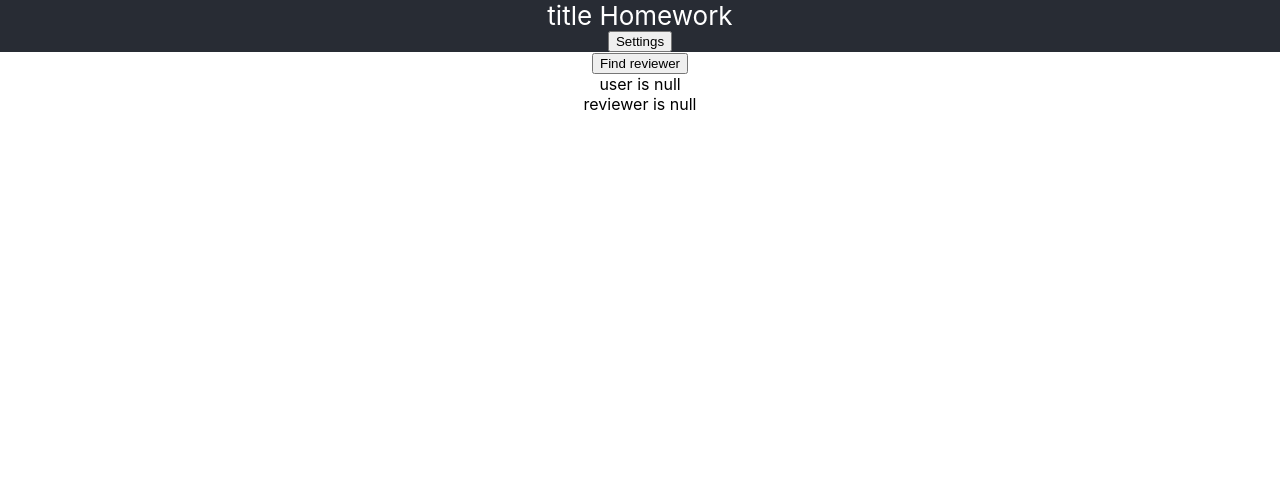
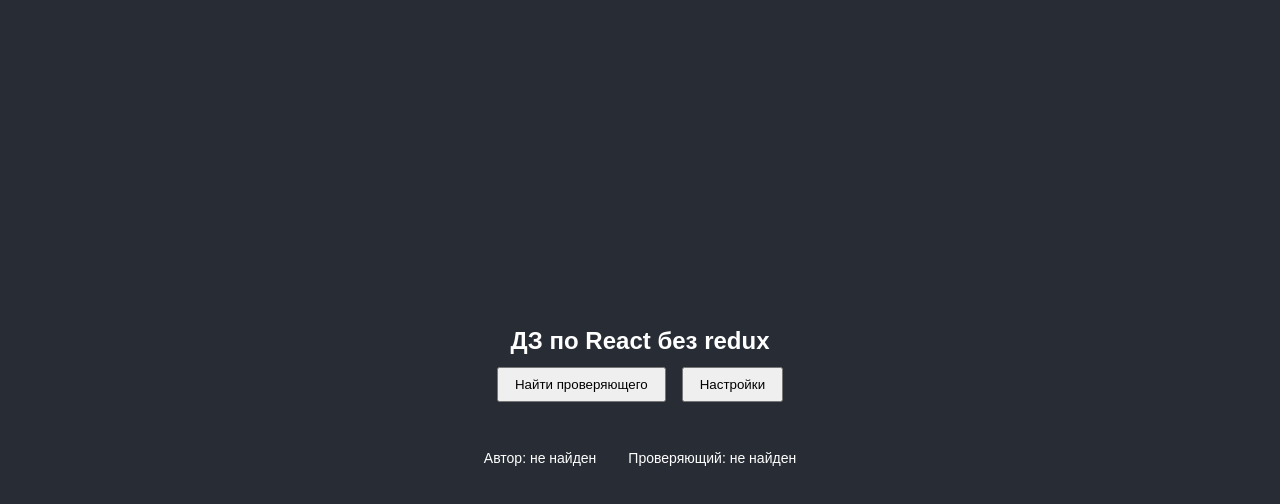
Before and after one commit to AndreyGladkov/hh-school-react-2021, a React (Create React App) app: page / in a window 1280 px wide. Shown: the top 504 px of the page. Built offline with nearby package versions, Linux system fonts and the light colour scheme; no server answers.

Commit message:
finished visual part

```diff
--- a/package.json
+++ b/package.json
@@ -11,9 +11,13 @@
     "react-scripts": "4.0.2",
     "web-vitals": "^1.0.1"
   },
+  "devDependencies": {
+    "gh-pages": "^3.1.0"
+  },
   "scripts": {
     "start": "react-scripts start",
     "build": "react-scripts build",
+    "deploy": "gh-pages -d public",
     "test": "react-scripts test",
     "eject": "react-scripts eject"
   },
--- a/src/App.css
+++ b/src/App.css
@@ -1,18 +1,94 @@
 .app {
+  min-height: 100vh;
   text-align: center;
+  background-color: #282c34;
+  color: white;
+  display: flex;
+  justify-content: center;
 }
 
-.header {
-  background-color: #282c34;
-  /* min-height: 100vh; */
+.content-container {
+  max-width: 42em;
+  font: 14px/1.45 Arial, sans-serif;
   display: flex;
   flex-direction: column;
   align-items: center;
   justify-content: center;
-  font-size: calc(10px + 2vmin);
-  color: white;
+}
+
+.header {
+  display: flex;
+  flex-direction: column;
+}
+
+.header__title {
+  margin: 0;
+  padding: 0.5rem 1rem;
+  font-size: 1.5rem;
+}
+
+.header__fill {
+  flex-grow: 1;
 }
 
 .app-link {
   color: #61dafb;
 }
+
+.settings-form {
+  position: absolute;
+  background-color:  #282c34;
+  right: 0;
+  width: 100%;
+  display: flex;
+  flex-direction: column;
+  border: 1px solid #545d6e;
+  box-shadow: 2px 2px 4px #545d6e;
+}
+
+.form-row {
+  padding: 0.5rem 1rem;
+  display: flex;
+  flex-direction: column;
+}
+
+.form-label {
+  text-align: start;
+}
+
+.form-hint {
+  text-align: start;
+  font-size: 0.75rem;
+  color: #bbb;
+}
+
+.form-input {
+  padding: .375rem .75rem
+}
+
+.header__commands {
+  display: flex;
+  flex-direction: row;
+  justify-content: center;
+  position: relative;
+}
+
+.btn {
+  padding: 0.5rem 1rem;
+  margin: 0 .5rem;
+}
+
+.user {
+  padding: 1rem;
+}
+
+.user-pair {
+  display: flex;
+  padding-top: 30px;
+}
+
+@media (max-width: 767px) {
+  .user-pair {
+    flex-direction: column;
+  }
+}
--- a/src/App.js
+++ b/src/App.js
@@ -17,6 +17,7 @@
 }
 
 function Settings(props) {
+  const [settingsHide, setSettingsHide] = useState(true);
   const [innerData, setInnerData] = useState(props.settings)
 
   function handleChange(event) {
@@ -31,25 +32,46 @@
     });
   }
 
-  if (props.hide) {
-    return null;
+  function handleSave() {
+    setSettingsHide(!settingsHide);
+    props.onSaveHandler(innerData);
   }
+
+  function handleCancel() {
+    setSettingsHide(!settingsHide);
+    setInnerData(props.settings);
+  }
+
   return (
     <div className="settings">
-      <div>
-        login
-        <input name="login" value={innerData.login} onChange={handleChange}/>
-      </div>
-      <div>
-        repo
-        <input name="repo" value={innerData.repo} onChange={handleChange}/>
-      </div>
-      <div>
-        blackList
-        <input name="blackList" value={innerData.blackList} onChange={handleChange}/>
-      </div>
-      <button onClick={(e) => {console.log(innerData); props.onSaveHandler(innerData)}}>Save to LocalStorage</button>
-      <button onClick={(e) => {setInnerData(props.settings); props.onSaveHandler()}}>Cancel</button>
+      <button className="btn" onClick={() => setSettingsHide(!settingsHide)}>Настройки</button>
+      {
+        !settingsHide
+        ? <div className="settings-form">
+          <div className="form-row">
+            <label className="form-label">login</label>
+            <input className="form-input" name="login" value={innerData.login} onChange={handleChange}/>
+            <div className="form-hint">login git-пользователя</div>
+          </div>
+          <div className="form-row">
+            <label className="form-label">repo</label>
+            <input className="form-input" name="repo" value={innerData.repo} onChange={handleChange}/>
+            <div className="form-hint">Название репозитория, принадлежащего git-пользователю</div>
+          </div>
+          <div className="form-row">
+            <label className="form-label">blackList</label>
+            <input className="form-input" name="blackList" value={innerData.blackList} onChange={handleChange}/>
+            <div className="form-hint">Пример: login1, login2, loginN</div>
+          </div>
+          <div className="form-row">
+            <div className="buttons">
+              <button className="btn" onClick={handleSave}>Сохранить</button>
+              <button className="btn" onClick={handleCancel}>Отменить</button>
+            </div>
+          </div>
+        </div>
+        : null
+      }
     </div>
   );
 }
@@ -58,21 +80,20 @@
   if (props.user) {
     return (
       <div className="user">
+        <img width="200px" height="200px" className="user__avatar" src={props.user.avatar_url} alt="" />
         <div className="user__name">{props.label}: {props.user.login}</div>
-        <img width="200px" height="200px" className="user__avatar" src={props.user.avatar_url} alt="" />
       </div>
     );
   } else {
     return (
       <div className="user">
-        {props.label} is null
+        {props.label}: не найден
       </div>
     );
   }
 }
 
 function App() {
-  const [settingsHide, setSettingsHide] = useState(true);
   const [settings, setSettings] = useState(loadSettingsLocalStorage({
     login: 'razikov',
     repo: 'hh-school-react-2021',
@@ -98,11 +119,12 @@
       .catch((error) => console.error(error));
   }, [settings.login, user]);
 
-  function generate(owner, repo) {
-    if (!owner || !repo) {
+  function generateHandler() {
+    console.log('generate', !settings.login || !settings.repo)
+    if (!settings.login || !settings.repo) {
       return;
     }
-    fetch(`https://api.github.com/repos/${owner}/${repo}/contributors`)
+    fetch(`https://api.github.com/repos/${settings.login}/${settings.repo}/contributors`)
       .then((response) => response.json())
       .then((data) => {
         console.log('fetch contributors', data)
@@ -122,8 +144,7 @@
       .catch((error) => console.error(error));
   }
 
-  function saveForm(data) {
-    setSettingsHide(!settingsHide);
+  function handleSaveSettings(data) {
     if (data) {
       saveSettingsLocalStorage(data)
       setSettings(data);
@@ -132,14 +153,20 @@
 
   return (
     <div className="app">
-      <header className="header">
-        title Homework
-        <button onClick={() => setSettingsHide(!settingsHide)}>Settings</button>
-        <Settings hide={settingsHide} settings={settings} onSaveHandler={saveForm}/>
-      </header>
-      <button onClick={() => generate(settings.login, settings.repo)}>Find reviewer</button>
-      <User label={"user"} user={user}/>
-      <User label={"reviewer"} user={reviewer}/>
+      <div className="content-container">
+        <header className="header">
+          <h3 className="header__title">ДЗ по React без redux</h3>
+          <div className="header__fill"></div>
+          <div className="header__commands">
+            <button className="btn" onClick={generateHandler}>Найти проверяющего</button>
+            <Settings settings={settings} onSaveHandler={handleSaveSettings}/>
+          </div>
+        </header>
+        <main className="user-pair">
+          <User label={"Автор"} user={user}/>
+          <User label={"Проверяющий"} user={reviewer}/>
+        </main>
+      </div>
     </div>
   );
 }
```
